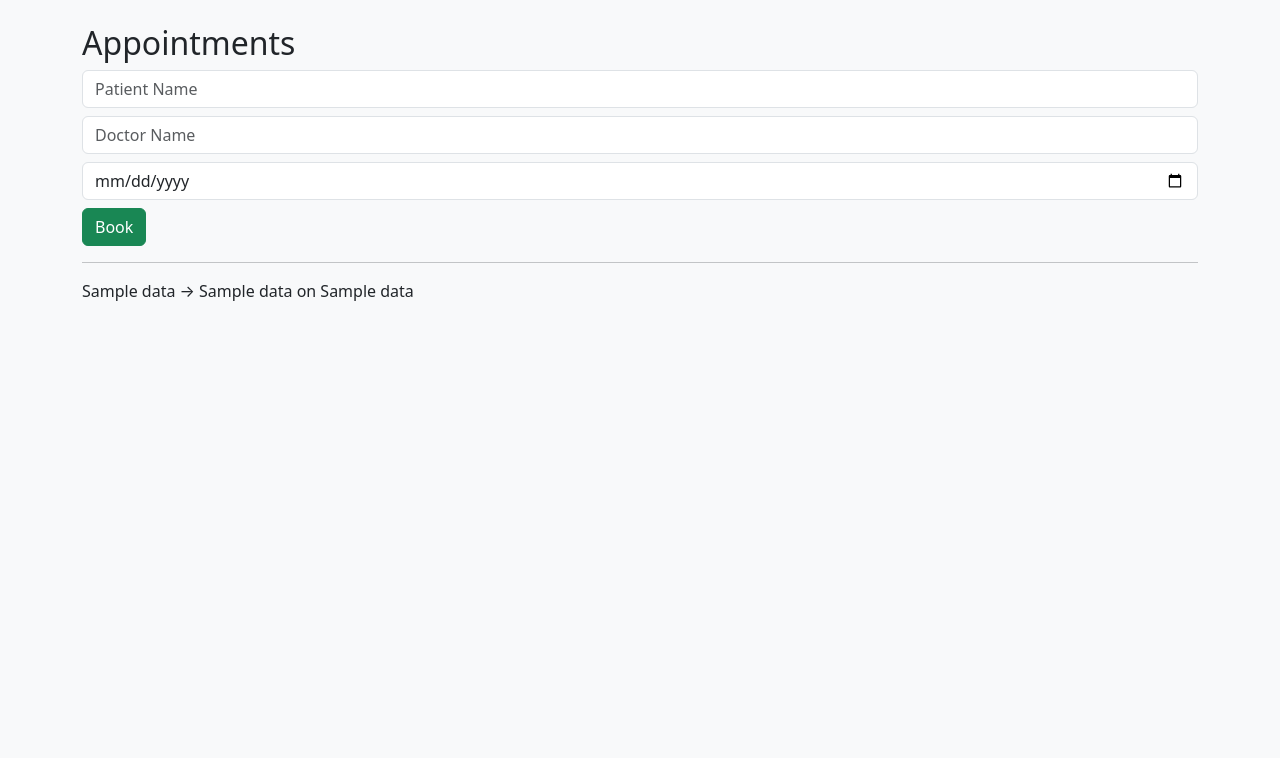
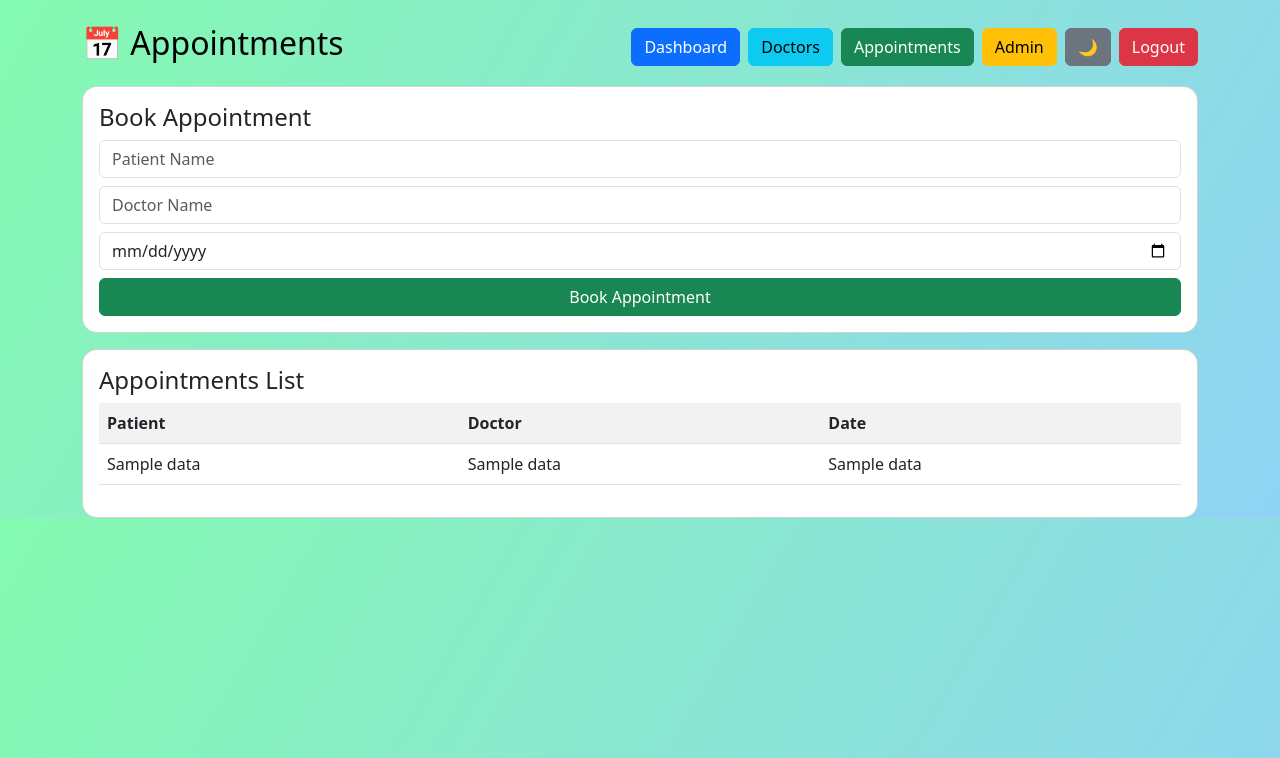
Before and after one commit to chibraheem776-sketch/Repository-name-hospital-system-Public-select-this-, a Flask app: template templates/appointments.html in a window 1280 px wide. Shown: the top 758 px of the page. Run offline with Flask 3, Linux system fonts and the light colour scheme; the template is opened without the code that fills it: most values are stand-ins (such as "Sample title", 1, 10 or a date in 2020).

Commit message:
appointments UI upgraded

```diff
--- a/templates/appointments.html
+++ b/templates/appointments.html
@@ -1,26 +1,136 @@
 <!DOCTYPE html>
 <html>
 <head>
+<title>Appointments</title>
+
 <link href="https://cdn.jsdelivr.net/npm/bootstrap@5.3.0/dist/css/bootstrap.min.css" rel="stylesheet">
+
+<style>
+
+body {
+    transition: 0.4s;
+}
+
+/* LIGHT */
+.light-mode {
+    background: linear-gradient(120deg, #84fab0, #8fd3f4);
+    color: black;
+}
+
+/* DARK */
+.dark-mode {
+    background: #121212;
+    color: white;
+}
+
+.dark-mode .card {
+    background: #1e1e1e;
+    color: white;
+}
+
+.card {
+    border-radius: 15px;
+    animation: fadeIn 0.6s ease-in-out;
+}
+
+@keyframes fadeIn {
+    from {opacity: 0; transform: translateY(20px);}
+    to {opacity: 1;}
+}
+
+.btn:hover {
+    transform: scale(1.05);
+}
+
+</style>
+
 </head>
-<body class="bg-light">
+
+<body class="light-mode" id="body">
 
 <div class="container mt-4">
-<h2>Appointments</h2>
+
+<!-- NAVBAR -->
+<div class="d-flex justify-content-between align-items-center mb-3">
+
+<h2>📅 Appointments</h2>
+
+<div class="d-flex gap-2">
+<a href="/dashboard" class="btn btn-primary">Dashboard</a>
+<a href="/doctors" class="btn btn-info">Doctors</a>
+<a href="/appointments" class="btn btn-success">Appointments</a>
+<a href="/admin" class="btn btn-warning">Admin</a>
+
+<button onclick="toggleMode()" class="btn btn-secondary">🌙</button>
+
+<a href="/logout" class="btn btn-danger">Logout</a>
+</div>
+
+</div>
+
+<!-- FORM -->
+<div class="card p-3 mb-3">
+<h4>Book Appointment</h4>
 
 <form method="POST">
-<input name="patient" placeholder="Patient Name" class="form-control mb-2">
-<input name="doctor" placeholder="Doctor Name" class="form-control mb-2">
-<input name="date" type="date" class="form-control mb-2">
-<button class="btn btn-success">Book</button>
+<input name="patient" placeholder="Patient Name" class="form-control mb-2" required>
+<input name="doctor" placeholder="Doctor Name" class="form-control mb-2" required>
+<input name="date" type="date" class="form-control mb-2" required>
+<button class="btn btn-success w-100">Book Appointment</button>
 </form>
 
-<hr>
+</div>
+
+<!-- LIST -->
+<div class="card p-3">
+
+<h4>Appointments List</h4>
+
+<table class="table table-striped">
+<tr>
+<th>Patient</th>
+<th>Doctor</th>
+<th>Date</th>
+</tr>
 
 {% for a in data %}
-<p>{{ a[1] }} → {{ a[2] }} on {{ a[3] }}</p>
+<tr>
+<td>{{ a[1] }}</td>
+<td>{{ a[2] }}</td>
+<td>{{ a[3] }}</td>
+</tr>
 {% endfor %}
 
+</table>
+
 </div>
+
+</div>
+
+<!-- JS -->
+<script>
+function toggleMode() {
+    let body = document.getElementById("body");
+
+    if (body.classList.contains("light-mode")) {
+        body.classList.remove("light-mode");
+        body.classList.add("dark-mode");
+        localStorage.setItem("mode", "dark");
+    } else {
+        body.classList.remove("dark-mode");
+        body.classList.add("light-mode");
+        localStorage.setItem("mode", "light");
+    }
+}
+
+window.onload = function() {
+    let mode = localStorage.getItem("mode");
+    if (mode === "dark") {
+        document.getElementById("body").classList.remove("light-mode");
+        document.getElementById("body").classList.add("dark-mode");
+    }
+}
+</script>
+
 </body>
 </html>
```
